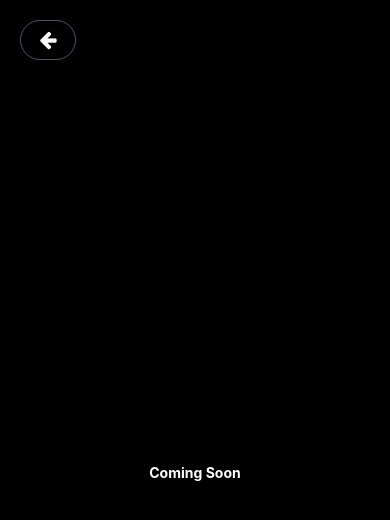
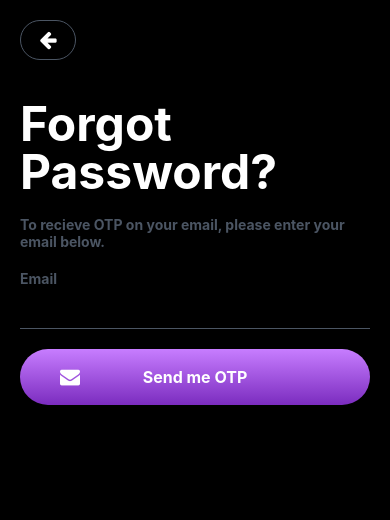
Before and after one commit to mubeenkexe/NativeApp-UPS, a React Native app: screen /ForgotPass in a window 390 px wide. Shown: the top 520 px of the page. Built offline with nearby package versions, Linux system fonts and the light colour scheme.

Commit message:
✨ Feat: Complete the Forgot Password screen and remove the coming soon Text.
- Screen for Forgot Password has been completed.
- Message of "coming soon" has been eliminated.

3:15 PM - 2/4/2024

```diff
--- a/src/pages/ForgotPassScreen.js
+++ b/src/pages/ForgotPassScreen.js
@@ -6,10 +6,12 @@ import {
     ScrollView,
     KeyboardAvoidingView,
     Platform,
+    TextInput,
 } from "react-native";
 import { StatusBar } from "expo-status-bar";
 import { useForm } from "react-hook-form";
 import GoBackButton from "../components/GoBackButton/GoBackButton";
+import CustomButton from "../components/CustomButton/CustomButton";
 
 export default function ForgotPassScreen({ navigation }) {
     const { control } = useForm({
@@ -37,17 +39,36 @@ export default function ForgotPassScreen({ navigation }) {
                     {/* GoBack Icon */}
                     <GoBackButton handleClick={() => navigation.goBack()} />
 
-                    {/* title */}
-                    {/* <View className="mb-5">
-                        <Text className="text-white font-bold text-5xl">Forgot</Text>
-                        <Text className="text-white font-bold text-5xl">Password?</Text>
-                    </View> */}
+                    {/* Title */}
+                    <View className="mb-5">
+                        <Text className="text-white font-bold text-5xl">
+                            Forgot
+                        </Text>
+                        <Text className="text-white font-bold text-5xl">
+                            Password?
+                        </Text>
+                    </View>
 
-                    {/* coming soon */}
-                    <View className="flex-1 items-center justify-center">
-                        <Text className="text-white font-bold text-center">
-                            Coming Soon
-                        </Text>
+                    {/* Description */}
+                    <Text className="text-gray-600 font-bold mb-5">
+                        To recieve OTP on your email, please enter your email
+                        below.
+                    </Text>
+
+                    <View>
+                        <Text className="text-gray-600 font-bold">Email</Text>
+                        <TextInput
+                            placeholderTextColor={"grey"}
+                            className="text-white border-b border-gray-600 p-3 mb-5"
+                            autoCapitalize="none"
+                            keyboardType="email-address"
+                        />
+                        <CustomButton
+                            title={"Send me OTP"}
+                            BtnColors={["#c77dff", "#7b2cbf"]}
+                            iconName={"envelope"}
+                            handleClick={() => navigation.navigate("EnterOtp")}
+                        />
                     </View>
                 </View>
             </ScrollView>
```
